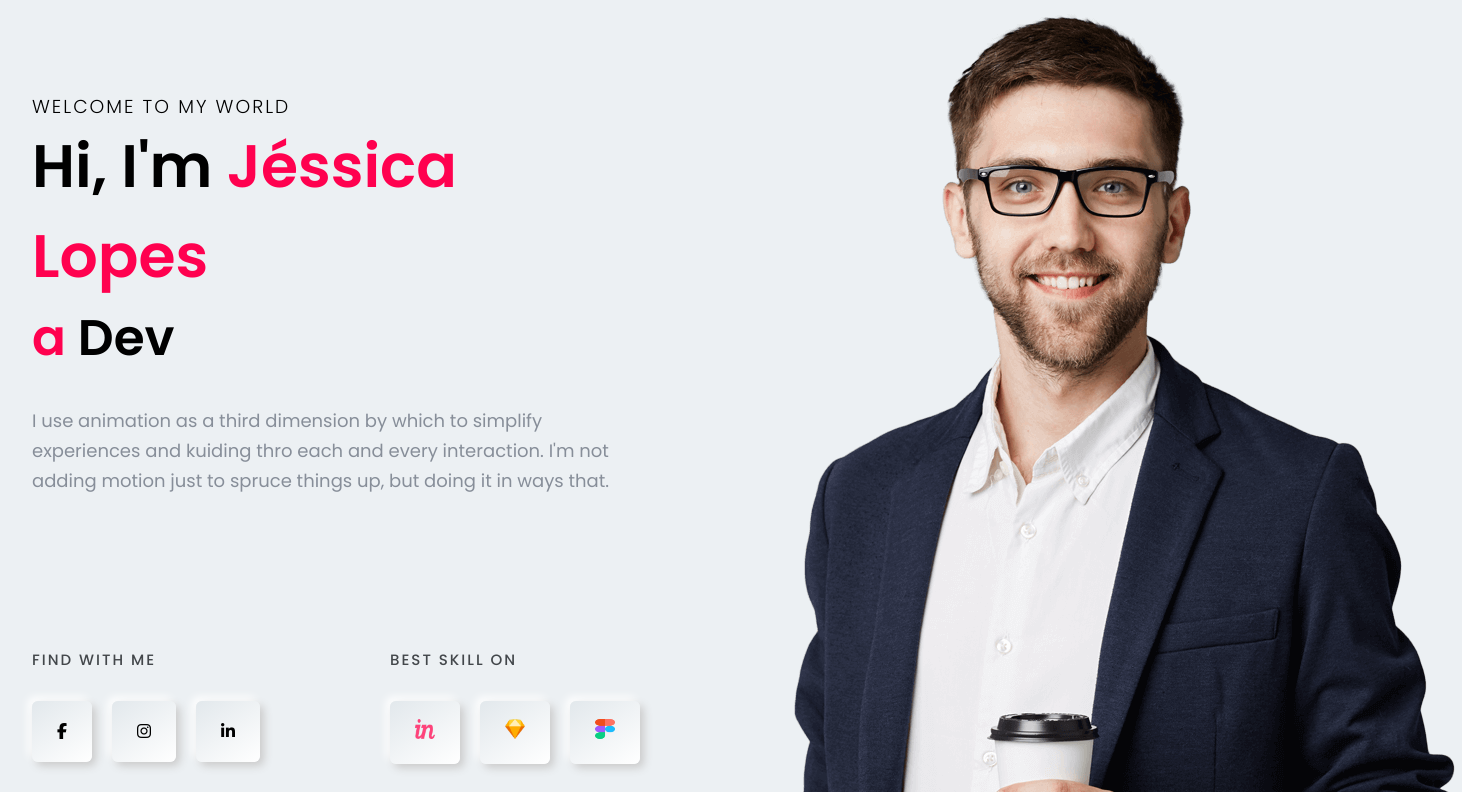
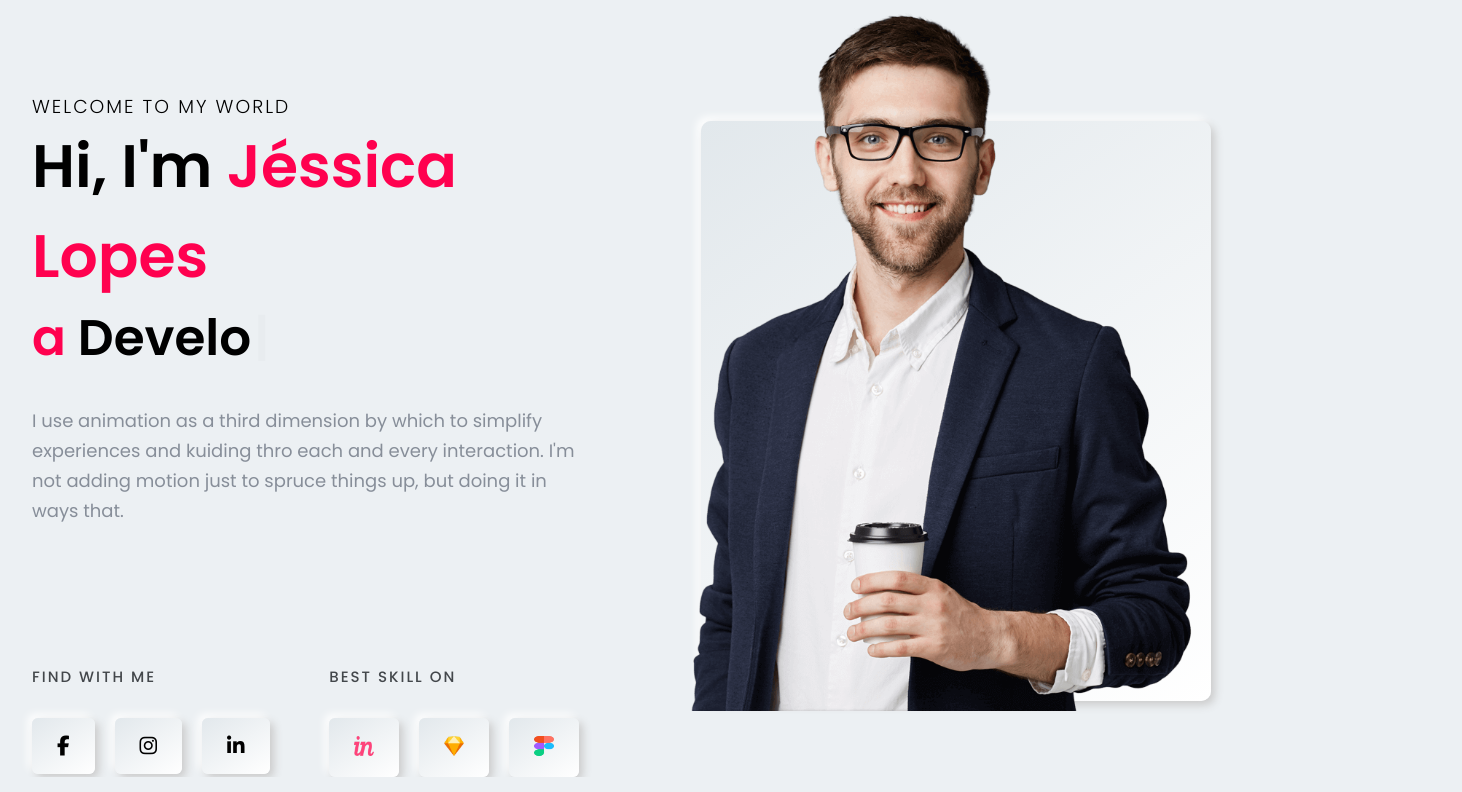
Before and after one commit to JessicaLopesDev/portfolio, a React (Vite) app: page / in a window 1280 px wide. Shown: the part 148-940 px from the top of the page, 1462 px wide, since content can reach past the window. Built offline with nearby package versions, Linux system fonts and the light colour scheme.

Commit message:
Estilização pagina inicial

```diff
--- a/src/components/Home/index.tsx
+++ b/src/components/Home/index.tsx
@@ -41,13 +41,13 @@ const Home = () => {
               <S.ButtonsTitle>FIND WITH ME</S.ButtonsTitle>
               <S.ButtonsContent>
                 <S.ShadowButton>
-                  <i className="fab fa-facebook-f"></i>
+                  <S.ContactIcon className="fab fa-facebook-f"></S.ContactIcon>
                 </S.ShadowButton>
                 <S.ShadowButton>
-                  <i className="fab fa-instagram"></i>
+                  <S.ContactIcon className="fab fa-instagram"></S.ContactIcon>
                 </S.ShadowButton>
                 <S.ShadowButton>
-                  <i className="fab fa-linkedin-in"></i>
+                  <S.ContactIcon className="fab fa-linkedin-in"></S.ContactIcon>
                 </S.ShadowButton>
               </S.ButtonsContent>
             </div>
@@ -68,9 +68,9 @@ const Home = () => {
           </S.ButtonsContainer>
         </S.LeftContent>
         <S.RightContent>
-          <div className="right_img">
-            <img src={hero} alt="" />
-          </div>
+          <S.JessicaImgContainer>
+            <S.JessicaImg src={hero} alt="" />
+          </S.JessicaImgContainer>
         </S.RightContent>
       </S.Content>
     </S.Container>
--- a/src/components/Home/styles.ts
+++ b/src/components/Home/styles.ts
@@ -14,11 +14,13 @@ export const Content = styled.div`
 export const LeftContent = styled.div`
   margin-right: 10%;
   margin-top: 80px;
+  width: 50%;
 `;
 
 export const RightContent = styled.div`
   width: 40%;
   position: relative;
+  width: 50%;
 `;
 
 export const WelcomePhrase = styled.h3`
@@ -71,7 +73,14 @@ export const ButtonsContent = styled.div`
   gap: 20px;
 `;
 
-export const ShadowButton = styled.div`
+export const ContactIcon = styled.i`
+  font-size: 20px;
+`;
+
+export const ShadowButton = styled.button`
+  border: none;
+  outline: none;
+  background-color: none;
   padding: 18px 25px;
   border-radius: 6px;
   transition: 0.3s all ease;
@@ -91,3 +100,19 @@ export const SkillImg = styled.img`
   width: 20px;
   height: 20px;
 `;
+
+export const JessicaImgContainer = styled.div`
+  background: linear-gradient(145deg, #e2e8ec, #ffffff);
+  box-shadow: 4px 4px 8px #cbcbcb, -4px -4px 8px #ffffff;
+  border-radius: 10px;
+  height: 580px;
+  width: 510px;
+  margin-top: 20%;
+`;
+
+export const JessicaImg = styled.img`
+  position: absolute;
+  top: 0;
+  right: 10%;
+  width: 510px;
+`;
```
